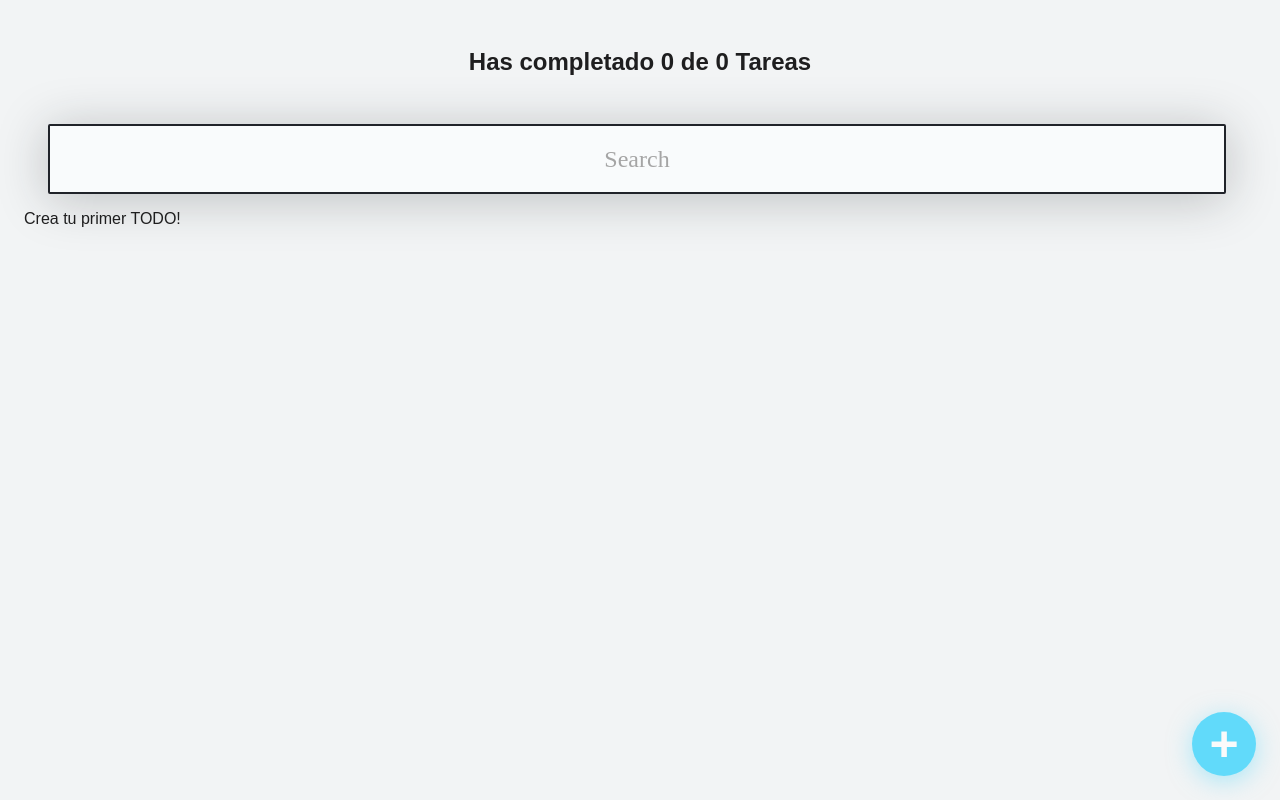
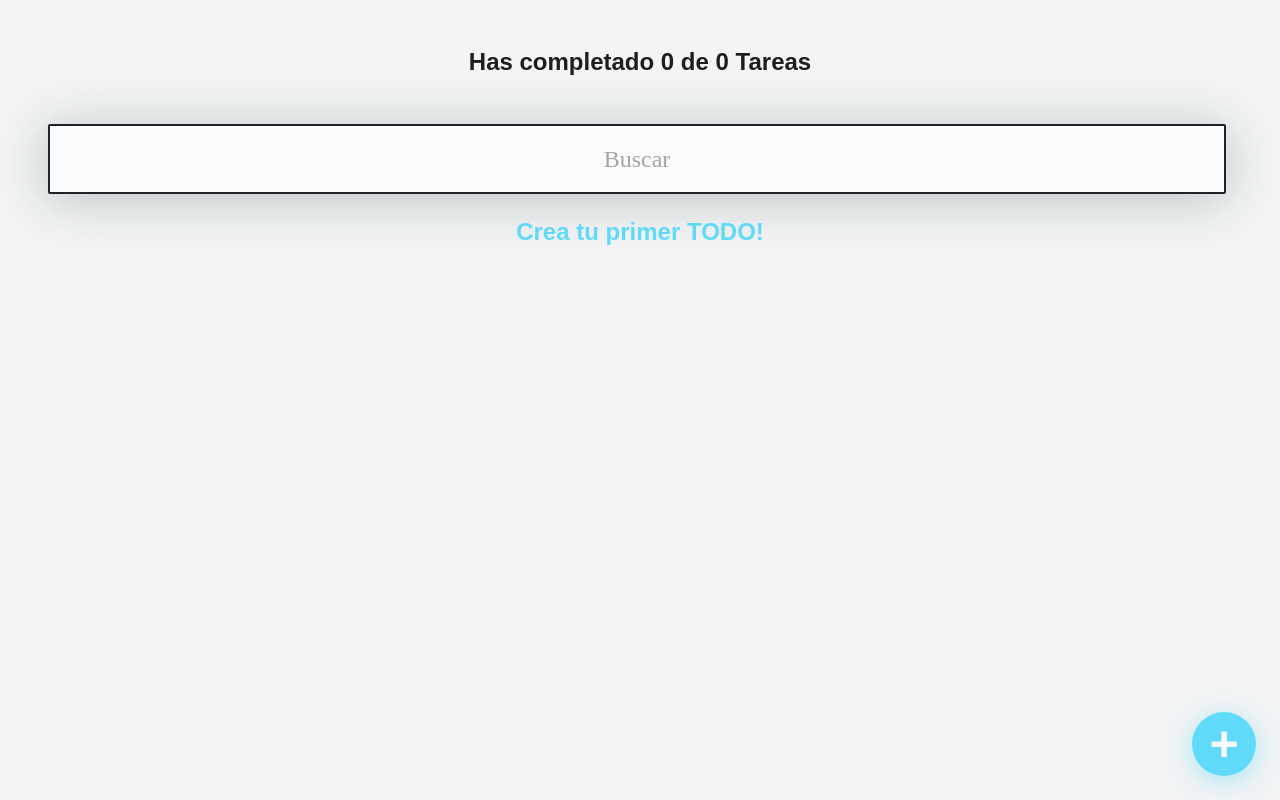
Before and after one commit to AngelMazur/Todo-Template, a React (Create React App) app: page / in a window 1280 px wide. Shown: the top 800 px of the page. Built offline with nearby package versions, Linux system fonts and the light colour scheme.

Commit message:
feat: Implemented different states

```diff
--- a/src/components/App/AppUI.js
+++ b/src/components/App/AppUI.js
@@ -11,23 +11,47 @@ import TodoList from '../TodoList'
 import TodoSearch from '../TodoSearch'
 import { TodoContext } from '../TodoContext'
 
+//PAGES
+import LoadingState from '../../pages/LoadingState'
+import ErrorState from '../../pages/ErrorState'
+import EmptyState from '../../pages/EmptyState'
+
+//STYLES
+import '../../styles/AppUI.style.css'
+
 const AppUI = () => {
   const {
     deleteTodo,
     error,
     loading,
     openModal,
+    // setOpenModal,
     toggleCompleteTodo,
     searchedTodos,
   } = useContext(TodoContext)
+
+  //TODO: BORRAR ESTO CUANDO HABLE CON ANDRES
+  // const toogleOpenModal = () => {
+  //   setOpenModal(!openModal)
+  // }
+  // const onKeyUp = (event) => {
+  //   if (event.key === 'Enter') {
+  //     return toogleOpenModal()
+  //   }
+  // }
+  // console.log(onKeyUp)
   return (
+    <>
+      {loading && <LoadingState />}
+
+      {error && <ErrorState />}
+
+      {!loading && !searchedTodos.length && !error && <EmptyState />}
+
+      {!loading && searchedTodos.length && (
         <>
           <TodoCounter />
           <TodoSearch />
-
-      {loading && <p>Loading...</p>}
-      {error && <p>Error...</p>}
-      {!loading && !searchedTodos.length && <p>Crea tu primer TODO!</p>}
 
           <TodoList>
             {searchedTodos.map((item) => (
@@ -41,6 +65,8 @@ const AppUI = () => {
             ))}
           </TodoList>
           <CreateTodoButton />
+        </>
+      )}
       {!!openModal && (
         <Modal>
           <TodoForm />
--- a/src/components/Hooks/useLocalStorage.js
+++ b/src/components/Hooks/useLocalStorage.js
@@ -5,7 +5,7 @@ function useLocalStorage(itemName, initialValue) {
   const [loading, setLoading] = useState(true)
   const [item, setItem] = useState(initialValue)
 
-    useEffect(() => {
+  useEffect(() => {
     setTimeout(() => {
       try {
         const localStorageItem = localStorage.getItem(itemName)
@@ -25,7 +25,8 @@ function useLocalStorage(itemName, initialValue) {
         setError(error)
       }
     }, 1000)
-  }, [initialValue, itemName])
+  // eslint-disable-next-line react-hooks/exhaustive-deps
+  }, [])
 
   //SAVE STORAGE OF FUNCTION TOGGLECOMPLETE AND DELETE
   const saveItem = (newItem) => {
--- a/src/components/TodoForm.js
+++ b/src/components/TodoForm.js
@@ -14,27 +14,40 @@ const TodoForm = () => {
   const onCancel = () => {
     setOpenModal(false)
   }
+  //FUNCION PARA AGREGAR TODO Y CERRAR MODAL
+  const handleSubmit = () => {
+    addTodo(newTodoValue)
+    setOpenModal(false)
+  }
+
+  //FUNCION PARA HACER SUBMIT CON ENTER
+  const onKeyUp = (e) => {
+    if (e.key === 'Enter') return handleSubmit()
+  }
+
   //FUNCION PARA CAMBIAR EL VALOR DEL INPUT
   const onChange = (e) => {
     setNewTodoValue(e.target.value)
   }
 
-  //FUNCION PARA GUARDAR TODO
+  //FUNCION DE SUBMIT
   const onSubmit = (e) => {
     e.preventDefault()
-    addTodo(newTodoValue)
-    setOpenModal(false)
+    handleSubmit()
   }
 
   return (
     <form onSubmit={onSubmit}>
-      <label><h3>Escribe nuevo TODO</h3></label>
+      <label>
+        <h3>Escribe nueva Tarea</h3>
+      </label>
       <textarea
         cols="30"
         id="comment"
         name="comment"
+        onKeyUp={onKeyUp}
         onChange={onChange}
-        placeholder="Es de bien nacido, ser agradecido"
+        placeholder="Escribe aquí..."
         rows="10"
         value={newTodoValue}
       ></textarea>
@@ -47,10 +60,7 @@ const TodoForm = () => {
           Cancelar
         </button>
 
-        <button
-        className="TodoForm-button TodoForm-button-add"
-        type="submit"
-        >
+        <button className="TodoForm-button TodoForm-button-add" type="submit">
           Enviar
         </button>
       </div>
--- a/src/components/TodoSearch.js
+++ b/src/components/TodoSearch.js
@@ -13,7 +13,7 @@ const TodoSearch = () => {
     <input
       className="TodoSearch"
       type="text"
-      placeholder="Search"
+      placeholder="Buscar"
       onChange={onValueChange}
       value={search}
     />
--- /dev/null
+++ b/src/pages/EmptyState.js
@@ -0,0 +1,17 @@
+import React from 'react'
+import TodoCounter from '../components/TodoCounter'
+import TodoSearch from '../components/TodoSearch'
+import CreateTodoButton from '../components/CreateTodoButton'
+
+const EmptyState = () => {
+  return (
+    <>
+      <TodoCounter />
+      <TodoSearch />
+      <p className="InitialState">Crea tu primer TODO!</p>
+      <CreateTodoButton />
+    </>
+  )
+}
+
+export default EmptyState
--- /dev/null
+++ b/src/pages/ErrorState.js
@@ -0,0 +1,15 @@
+import React from 'react'
+import TodoCounter from '../components/TodoCounter'
+import TodoSearch from '../components/TodoSearch'
+
+const ErrorState = () => {
+  return (
+    <>
+          <TodoCounter />
+          <TodoSearch />
+          <p className="ErrorState">Error...</p>
+        </>
+  )
+}
+
+export default ErrorState
--- /dev/null
+++ b/src/pages/LoadingState.js
@@ -0,0 +1,15 @@
+import React from 'react'
+
+const LoadingState = () => {
+  const loadingIcon = require('../Images/loading.png')
+  return (
+    <>
+      <section className="LoadingState">
+        <img src={loadingIcon} alt="loading" />
+        <h2 className="LoadingState">Cargando...</h2>
+      </section>
+    </>
+  )
+}
+
+export default LoadingState
--- /dev/null
+++ b/src/styles/AppUI.style.css
@@ -0,0 +1,34 @@
+.InitialState{
+    color: #61dafa;
+    display: flex;
+    flex-direction: column;
+    font-size: 1.5em;
+    font-weight: bold;
+    align-items: center;
+    justify-content: flex-start;
+    height: 100vh;
+}
+
+.LoadingState{
+    display: flex;
+    flex-direction: column;
+    align-items: center;
+    justify-content: flex-start;
+    font-size: 1.5em;
+    font-weight: 400;
+    color: #61dafa;
+    margin-bottom: 20px;
+}
+.ErrorState{
+    display: flex;
+    flex-direction: column;
+    font-size: 1.5em;
+    align-items: center;
+    justify-content: flex-start;
+    height: 100vh;
+}
+
+.Prueba{
+    height: 90vh;
+    width: 90vw;
+}
```
Also changed, not shown: src/App.js (+0 -8 lines), src/Images/loading.png (added). Lines whose indentation alone changed are shown as unchanged.
